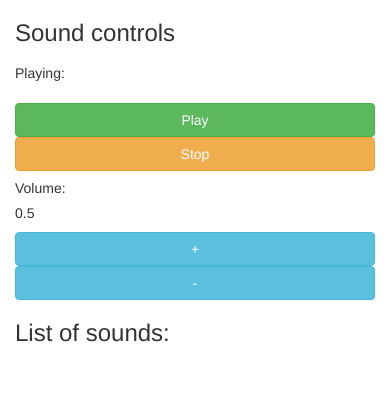
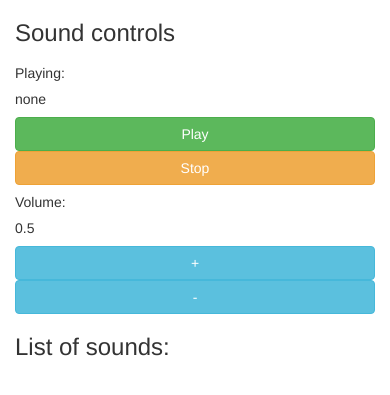
Before and after one commit to kduszynski/raspberry-remote-sound-player, a Flask app: page / in a window 390 px wide. Shown: the top 395 px of the page. Run offline with Flask 2, Linux system fonts and the light colour scheme; some libraries are stand-ins or nearby versions.

Commit message:
none text displayed when none sound selected

```diff
--- a/templates/home.html
+++ b/templates/home.html
@@ -23,7 +23,7 @@ Remote sound player
     <div class="row">
         <div class="card">
             <h5 class="col-md-1 card-title" id="selected-sound-status">Playing:</h5>
-            <h5 class="card-body col-md-3" id="selected-sound">{{ selected_sound_name }}</h5>
+            <h5 class="card-body col-md-3" id="selected-sound">{{ selected_sound_name if selected_sound_name != '' else 'none' }}</h5>
         </div>
     </div>
 
@@ -38,8 +38,10 @@ Remote sound player
 
     <div class="row">
         <div class="card">
-            <h5 class="col-md-1 card-title">Volume:</h5>
-            <h5 id="volume" class="card-body col-md-3">{{ volume }}</h5>
+            <div class="card-body">
+                <h5 class="col-md-1 card-title">Volume:</h5>
+                <h5 class="card-text col-md-3" id="volume">{{ volume }}</h5>
+            </div>
         </div>
     </div>
 
```
